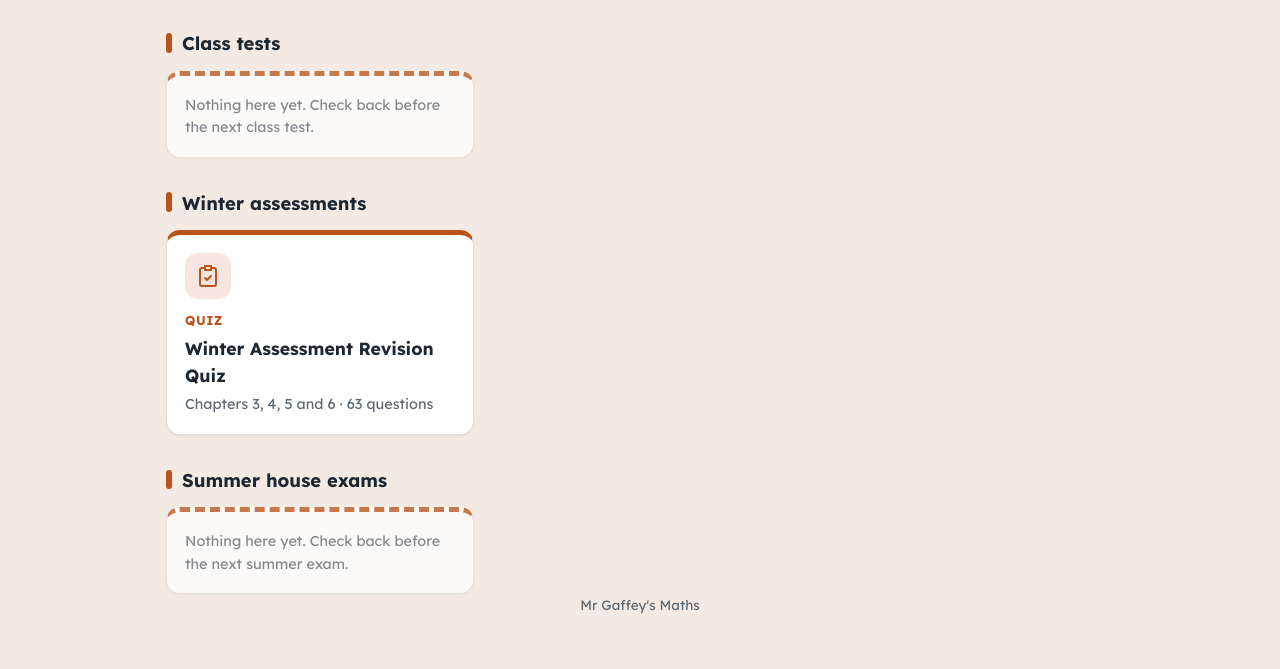
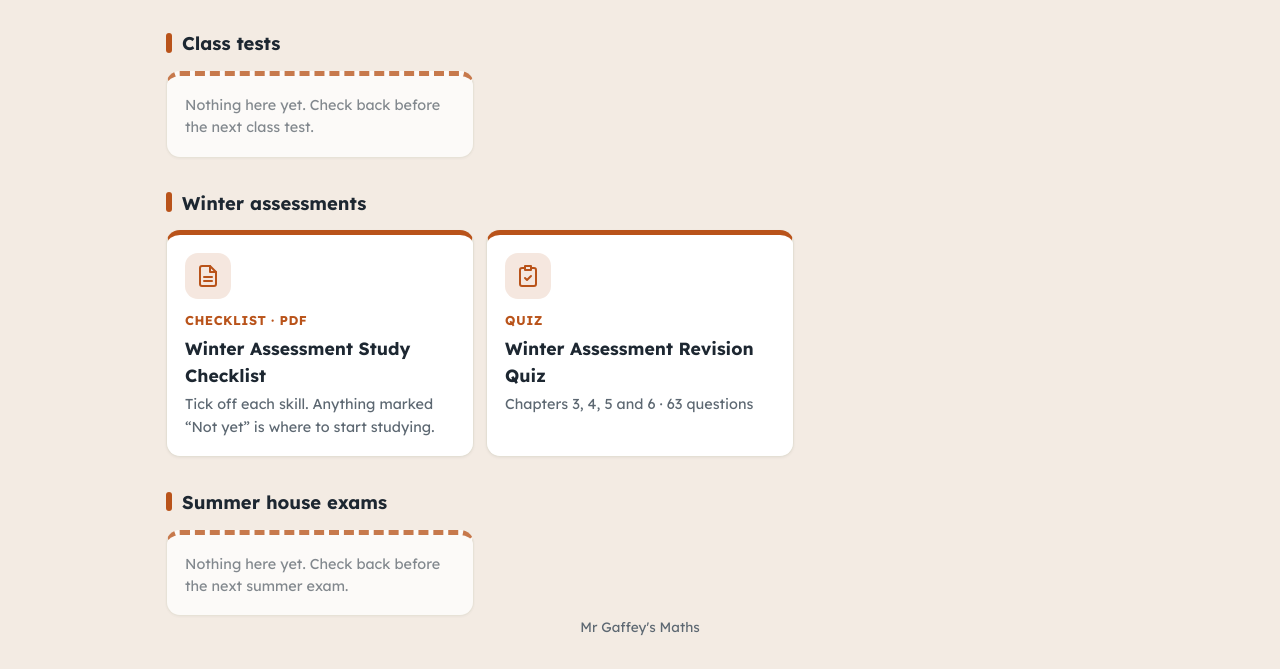
Before and after one commit to Mr-Gaffey/mr-gaffey.github.io, a plain HTML site: page exam-prep/fifth-year.html in a window 1280 px wide. Shown: the part 191-860 px from the top of the page. Before the commit the page ends 838 px from the top, so only its background shows below. Drawn offline with Linux system fonts and the light colour scheme.

Commit message:
Add 2nd and 5th Year winter assessment study checklists
Co-Authored-By: Claude Opus 5.5 <noreply@anthropic.com>
Claude-Session: https://claude.ai/code/session_01Qd9yJYaUJFCCZhiHtvwt1H

```diff
--- a/exam-prep/fifth-year.html
+++ b/exam-prep/fifth-year.html
@@ -68,6 +68,7 @@ h2::before{content:"";display:inline-block;width:6px;height:1.05em;border-radius
   </div>
   <h2>Winter assessments</h2>
   <div class="grid">
+    <a class="res" href="5th-winter-assessment-checklist.pdf" data-goatcounter-click="5th-winter-checklist" data-goatcounter-title="5th Year winter checklist (PDF)"><i class="ic ic-file" aria-hidden="true"></i><small>Checklist · PDF</small><strong>Winter Assessment Study Checklist</strong><span>Tick off each skill. Anything marked “Not yet” is where to start studying.</span></a>
     <a class="res" href="5th-winter-assessment-quiz.html"><i class="ic ic-quiz" aria-hidden="true"></i><small>Quiz</small><strong>Winter Assessment Revision Quiz</strong><span>Chapters 3, 4, 5 and 6 · 63 questions</span></a>
   </div>
   <h2>Summer house exams</h2>
```
Also changed, not shown: exam-prep/second-year.html (+1 -0 lines), 2 other files.
